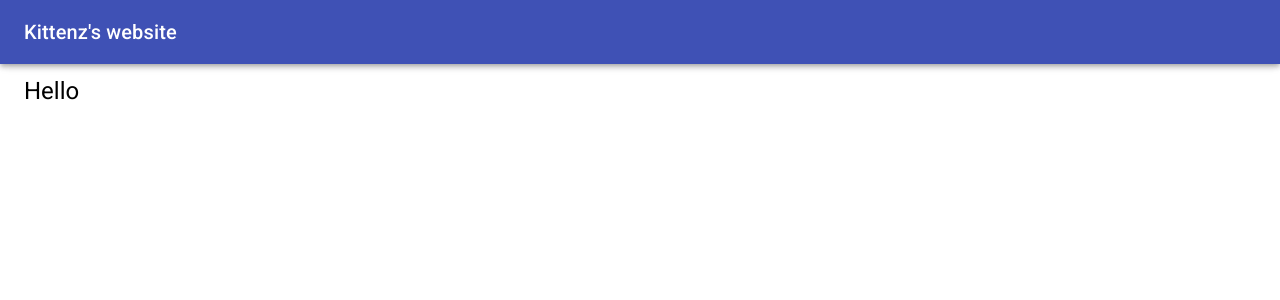
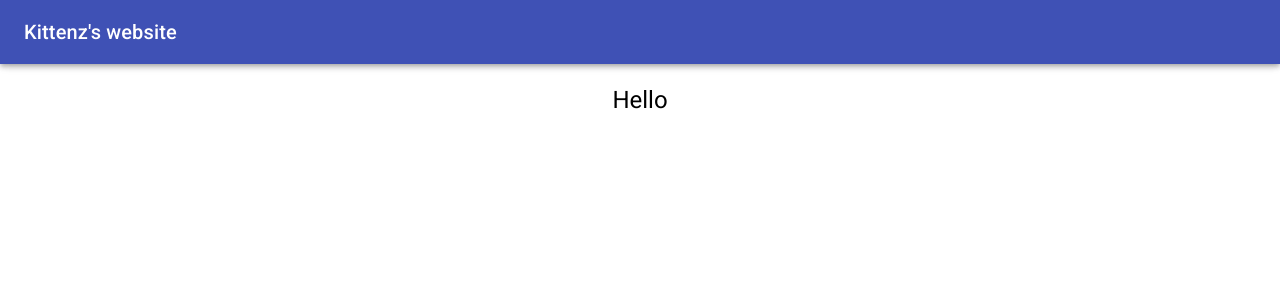
Before and after one commit to DKittenz/kittenz.dev, a React (Create React App) app: page / in a window 1280 px wide. Shown: the top 300 px of the page. Built offline with nearby package versions, Linux system fonts and the light colour scheme.

Commit message:
Center the text

```diff
--- a/src/App.tsx
+++ b/src/App.tsx
@@ -14,7 +14,12 @@ const useStyles = makeStyles((theme) => ({
 		flexGrow: 1,
 	},
 	mainContainer: {
-		marginTop: "75px",
+		marginTop: "100px",
+	},
+	centered: {
+		position: "absolute",
+		left: "50%",
+		transform: "translate(-50%, -50%)",
 	},
 }));
 
@@ -31,7 +36,7 @@ let App = () => {
 				</Material.Toolbar>
 			</Material.AppBar>
 			<Material.Container className={classes.mainContainer}>
-				<Material.Typography variant="h5">Hello</Material.Typography>
+				<Material.Typography variant="h5" className={classes.centered}>Hello</Material.Typography>
 			</Material.Container>
 		</div>
 	);
```
